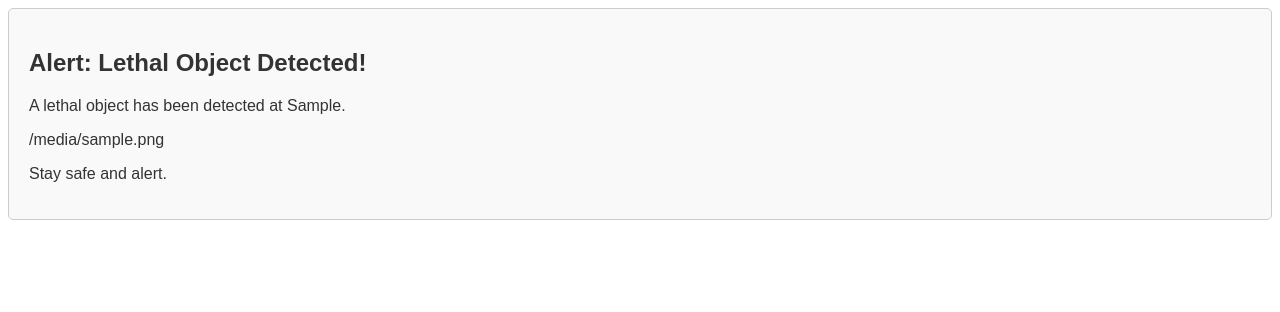
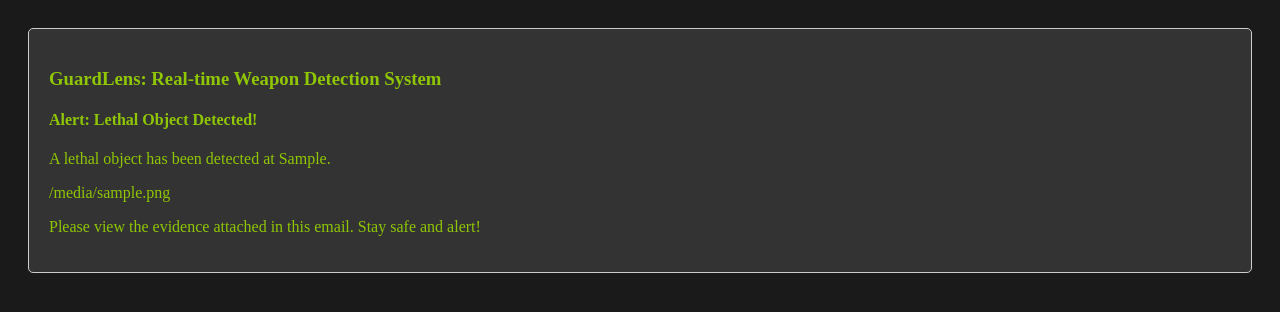
Before and after one commit to uol-feps-soc-comp3931-2324-classroom/final-year-project-htootayzaaung, a Flask app: template Web_App_UI/templates/alert_email.html in a window 1280 px wide. Shown: the top 312 px of the page. Run offline with Flask 3, Linux system fonts and the light colour scheme; the template is opened without the code that fills it: most values are stand-ins (such as "Sample title", 1, 10 or a date in 2020).

Commit message:
Applying theme colurs to alert_email.html

```diff
--- a/Web_App_UI/templates/alert_email.html
+++ b/Web_App_UI/templates/alert_email.html
@@ -4,25 +4,34 @@
     <meta charset="UTF-8">
     <title>Alert Notification</title>
     <style>
-        /* Add custom CSS styling if needed */
+        /* Styles for the alert email */
         body {
-            font-family: Arial, sans-serif;
-            color: #333;
+            background-color: #1a1a1a; /* Dark background */
+            color: #8fc605; /* Light text color */
+        }
+        .container {
+            padding: 20px;
         }
         .content {
-            padding: 20px;
             border: 1px solid #ccc;
             border-radius: 5px;
-            background-color: #f9f9f9;
+            background-color: #333333; /* Dark background for content area */
+            padding: 20px;
+        }
+        h1, h3, p {
+            color: #8fc605; /* Light text color */
         }
     </style>
 </head>
 <body>
-    <div class="content">
-        <h2>Alert: Lethal Object Detected!</h2>
-        <p>A lethal object has been detected at {{ camera_location }}.</p>
-        {{ image_html | safe }}
-        <p>Stay safe and alert.</p>
+    <div class="container">
+        <div class="content">
+            <h3>GuardLens: Real-time Weapon Detection System</h1>
+            <h4>Alert: Lethal Object Detected!</h4>
+            <p>A lethal object has been detected at {{ camera_location }}.</p>
+            {{ image_html | safe }}
+            <p> Please view the evidence attached in this email. Stay safe and alert!</p>
+        </div>
     </div>
 </body>
 </html>
```
